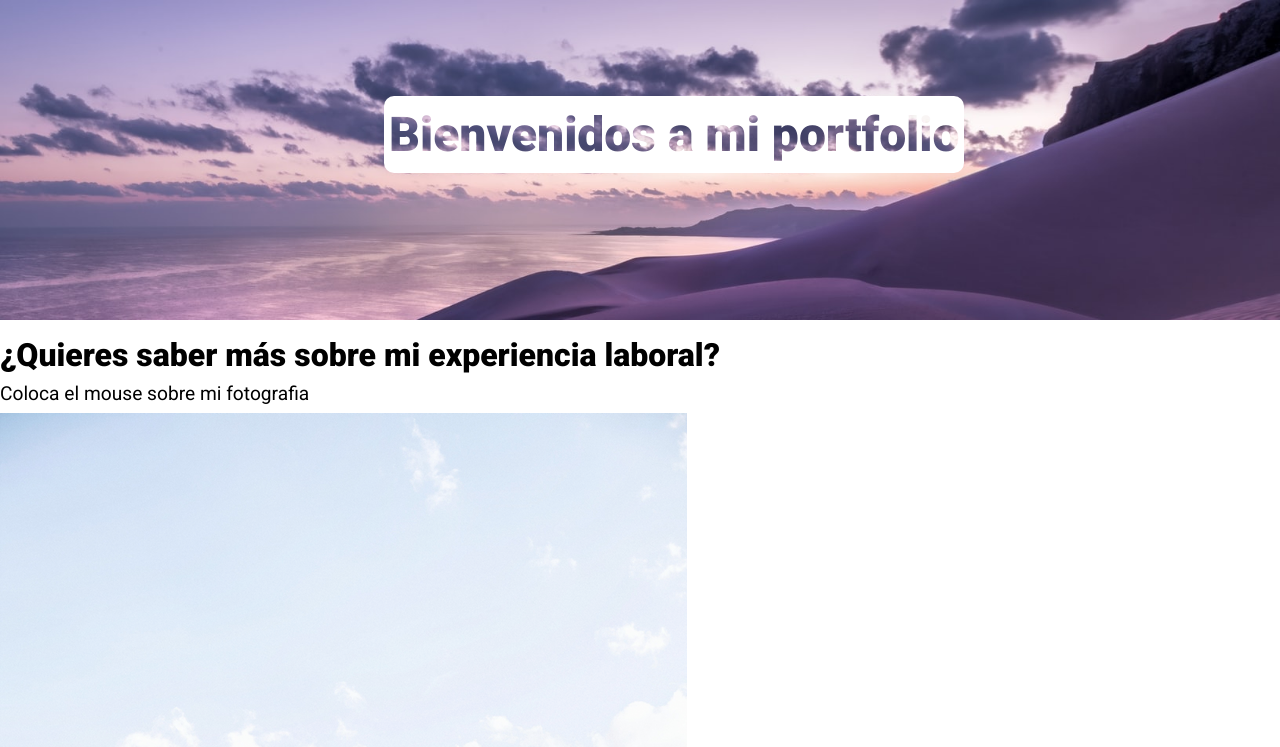
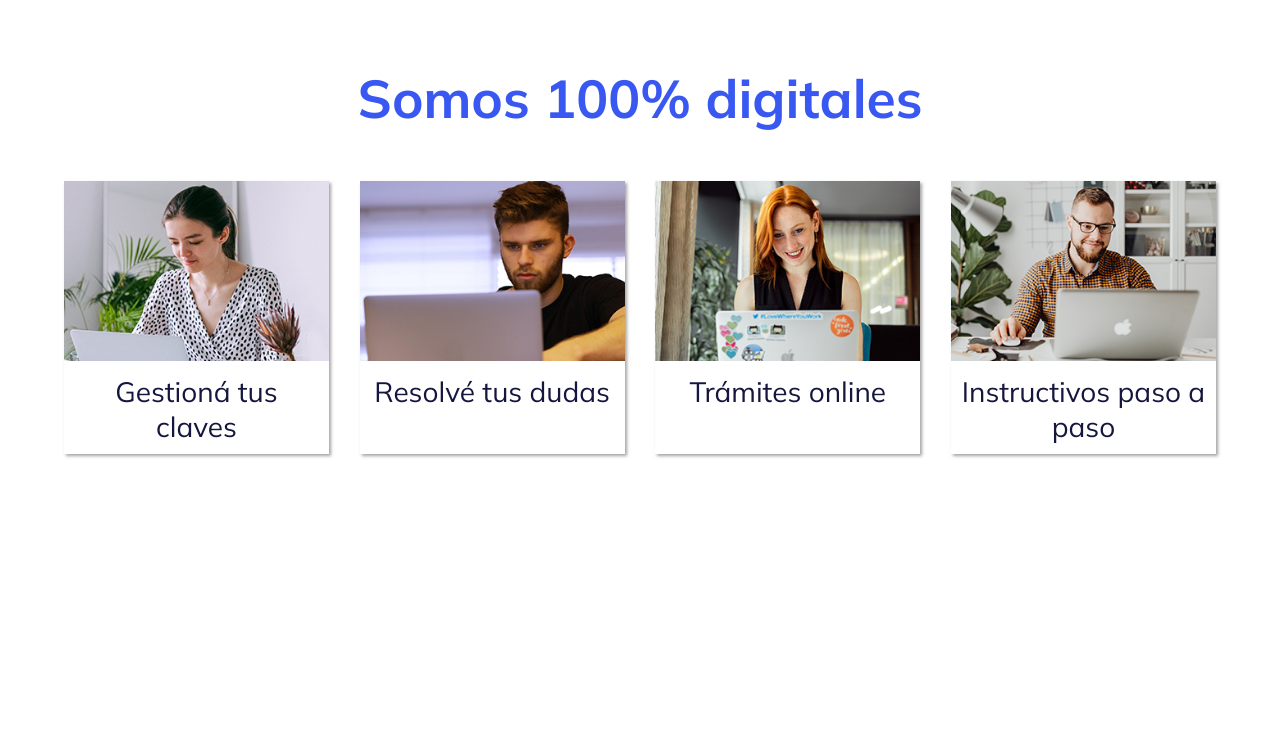
Before and after one commit to Aromd/desafios-bootcamp-java, a plain HTML site: page desafio-1/ejercicio1.html in a window 1280 px wide. Shown: the top 747 px of the page. Drawn offline with Linux system fonts and the light colour scheme.

Commit message:
Desafio-1

```diff
--- a/desafio-1/css/styles.css
+++ b/desafio-1/css/styles.css
@@ -1,90 +1,78 @@
 * {
-    box-sizing: border-box;
     margin: 0;
     padding: 0;
+    box-sizing: border-box;
   }
 
   :root {
-    font-family: 'Roboto', sans-serif;
+    font-size: 10px;
+    font-family: "Mulish", sans-serif;
+    --primary-color: #3957f1;
+    --secondary-color: #15163d;
+    --terciary-color: #fff;
   }
 
-header {
-    height: 40vh;
-    width: 100%;
-    background-image: url('../../assets/images/fondo-\(1\).jpg');
-    background-size: cover;
-    background-repeat: no-repeat;
-    position: relative;
+  main {
+    margin: 10%;
+    display: flex;
+    flex-direction: column;
+    gap: 5rem;
+    align-items: center;
   }
 
   h1 {
-    font-weight: 900;
-    font-size: 3em;
-    background-color: white;
-    position: absolute;
-    left: 30%;
-    top: 30%;
-    mix-blend-mode: screen;
-    border-radius: 10px;
-    padding: 10px 5px;
+    font-size: 5.33rem;
+    color: var(--primary-color);
+    font-weight: 700;
+    text-align: center;
+  }
+
+  h2 {
+    font-size: 2.8rem;
+    color: var(--secondary-color);
+    font-weight: 400;
+    text-align: center;
+    margin: 1rem 1rem;
   }
 
   section {
-    margin-top: 1rem;
     display: flex;
-    flex-direction: column;
-    gap: 0.5rem;
+    flex-wrap: wrap;
+    gap: 3rem 0rem;
+    width: 100%;
   }
 
-section h2 {
-    font-size: 2em;
-    font-weight: 900;
+  .card {
+    box-shadow: 2px 2px 3px rgba(75, 75, 75, 0.5);
+    width: 100%;
+    cursor: pointer;
   }
 
-section p {
-    font-size: 1.2em;
+  .card img {
+    width: 100%;
+    height: auto;
   }
 
-section img {
-    max-width: 100vw;
-    height: 100%;
+  @media screen and (min-width: 768px) {
+    main {
+      margin: 4%;
     }
 
-.description__container{
-    width: min-content;
-    position: relative;
+    section {
+      justify-content: space-between;
     }
 
-.description__container:hover article {
-    transform: translateX(100%);
+    .card {
+      max-width: 48%;
+    }
   }
 
-article {
-    display: flex;
-    height: 100%;
-    max-width: 100%;
-    max-height: 100%;
-    position: absolute;
-    top: 0;
-    background-color: #dda0dc;
-    display: flex;
-    flex-direction: column;
-    padding: 4rem;
-    gap: 2rem;
-    left: -100%;
-    transition: transform 250ms;
+  @media screen and (min-width: 992px) {
+    main {
+      margin: 5%;
     }
 
-article h3 {
-    font-size: 2em;
+    .card {
+      max-width: 23%;
     }
-
-article h4 {
-    font-size: 1.5em;
   }
-
-article div {
-    display: flex;
-    flex-direction: column;
-    gap: 15px;
-}
--- a/desafio-1/ejercicio1.html
+++ b/desafio-1/ejercicio1.html
@@ -8,36 +8,31 @@
     <link rel="stylesheet" href="../desafio-1/css/styles.css" />
     <link rel="preconnect" href="https://fonts.googleapis.com">
     <link rel="preconnect" href="https://fonts.gstatic.com" crossorigin>
-    <link href="https://fonts.googleapis.com/css2?family=Roboto:wght@400;700;900&display=swap" rel="stylesheet">
+    <link href="https://fonts.googleapis.com/css2?family=Mulish:wght@400;700&display=swap" rel="stylesheet" />
 </head>
 
 <body>
-    <header>
-        <h1>Bienvenidos a mi portfolio</h1>
-    </header>
+    <main>
+        <h1>Somos 100% digitales</h1>
         <section>
-        <h2>¿Quieres saber más sobre mi experiencia laboral?</h2>
-        <p>Coloca el mouse sobre mi fotografia</p>
-        <div class="description__container">
-            <img src="../assets/images/foto.png" alt="fotografo-montaña">
-            <article>
-                <h3>Mi experiencia laboral:</h3>
-                <div>
-                    <h4>2020</h4>
-                    <p>Lorem ipsum dolor sit amet consectetur, adipisicing elit. Dolor, voluptate minus libero nemo aut, ducimus odio accusamus a beatae alias enim error aperiam dolorum adipisci corporis necessitatibus deleniti. Aperiam eaque non omnis adipisci natus nobis corrupti ab sapiente sed eius iure commodi quaerat laborum voluptates illum, delectus a, nam maxime.</p>
+            <div class="card">
+                <img src="../assets/images/mujer1.jpg" alt="mujer-computadora" />
+                <h2>Gestioná tus claves</h2>
             </div>
-                <div>
-                    <h4>2021</h4>
-                    <p>Lorem ipsum dolor sit amet consectetur, adipisicing elit. Dolor, voluptate minus libero nemo aut, ducimus odio accusamus a beatae alias enim error aperiam dolorum adipisci corporis necessitatibus deleniti. Aperiam eaque non omnis adipisci natus nobis corrupti ab sapiente sed eius iure commodi quaerat laborum voluptates illum, delectus a, nam maxime.</p>
+            <div class="card">
+                <img src="../assets/images/hombre1.jpg" alt="hombre-computadora" />
+                <h2>Resolvé tus dudas</h2>
             </div>
-                <div>
-                    <h4>2022</h4>
-                    <p>Lorem ipsum dolor sit amet consectetur, adipisicing elit. Dolor, voluptate minus libero nemo aut, ducimus odio accusamus a beatae alias enim error aperiam dolorum adipisci corporis necessitatibus deleniti. Aperiam eaque non omnis adipisci natus nobis corrupti ab sapiente sed eius iure commodi quaerat laborum voluptates illum, delectus a, nam maxime.</p>
+            <div class="card">
+                <img src="../assets/images/mujer2.jpg" alt="mujer-computadora" />
+                <h2>Trámites online</h2>
             </div>
-                <a href="#">Ver más</a>
-            </aticle>
+            <div class="card">
+                <img src="../assets/images/hombre2.jpg" alt="hombre-computadora" />
+                <h2>Instructivos paso a paso</h2>
             </div>
         </section>
+    </main>
 </body>
 
 </html>
```
Also changed, not shown: assets/images/fondo-(1).jpg (deleted), assets/images/foto.png (deleted), assets/images/hombre1.jpg (added), assets/images/hombre2.jpg (added), assets/images/mujer1.jpg (added), assets/images/mujer2.jpg (added). Lines whose indentation alone changed are shown as unchanged.
